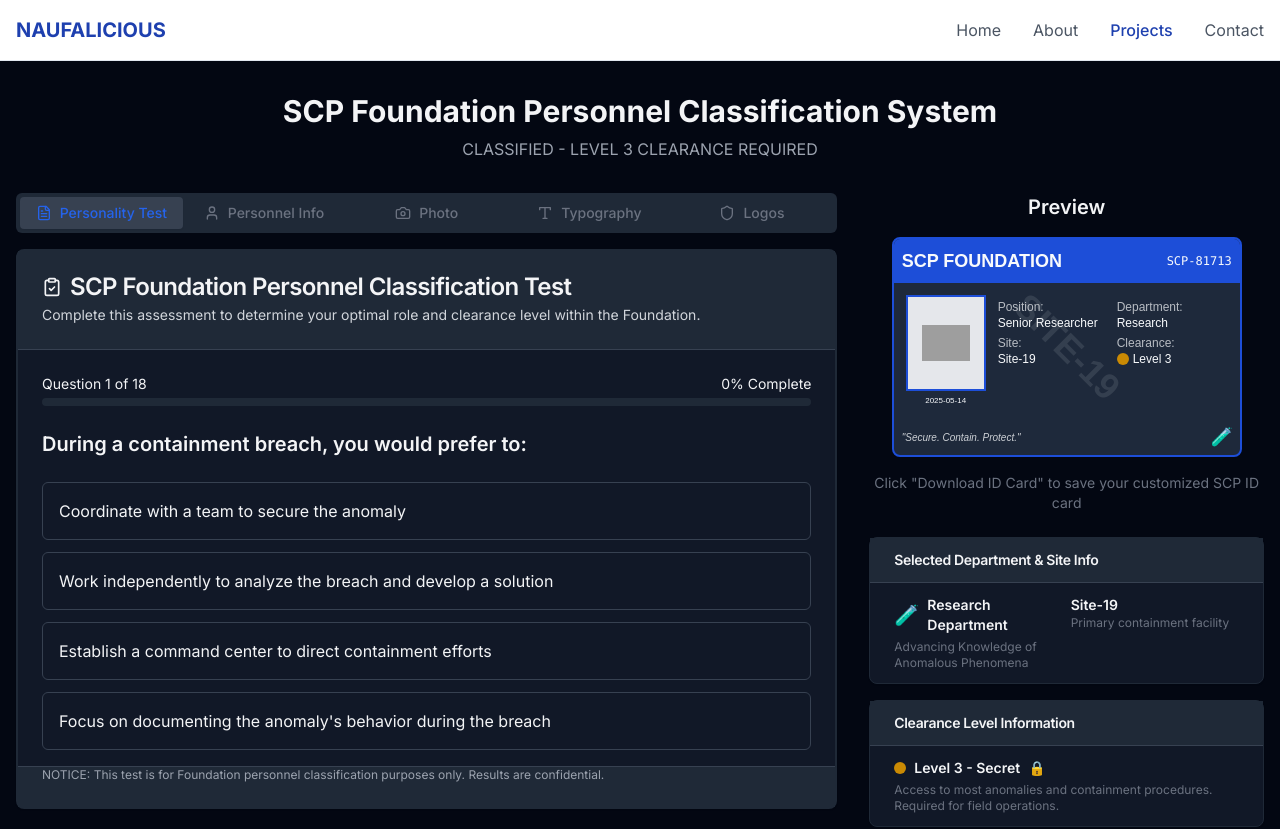
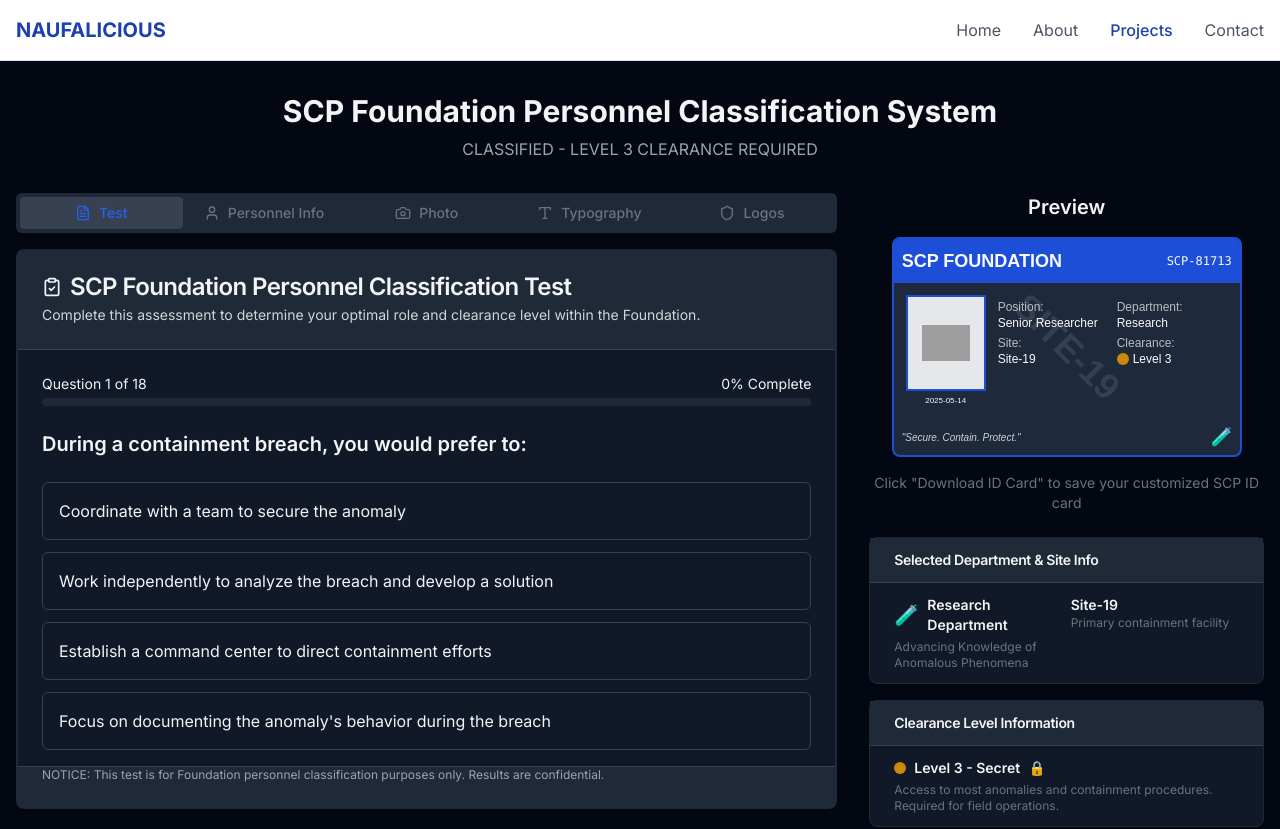
Before and after one commit to naufal-invictus/Naufalicious-, a Next.js app: page /projects/scp-card-generator in a window 1280 px wide. Shown: the top 829 px of the page. Built offline with nearby package versions, Linux system fonts and the light colour scheme; grey boxes are pictures that could not be loaded.

Commit message:
Update page.tsx

```diff
--- a/app/projects/scp-card-generator/page.tsx
+++ b/app/projects/scp-card-generator/page.tsx
@@ -2213,7 +2213,7 @@ export default function SCPIDCardGenerator() {
             <TabsList className="grid grid-cols-5 mb-4 bg-gray-800">
               <TabsTrigger value="test" className="flex items-center gap-2 data-[state=active]:bg-gray-700">
                 <FileText className="h-4 w-4" />
-                <span>Personality Test</span>
+                <span>Test</span>
               </TabsTrigger>
               <TabsTrigger value="content" className="flex items-center gap-2 data-[state=active]:bg-gray-700">
                 <User className="h-4 w-4" />
```
